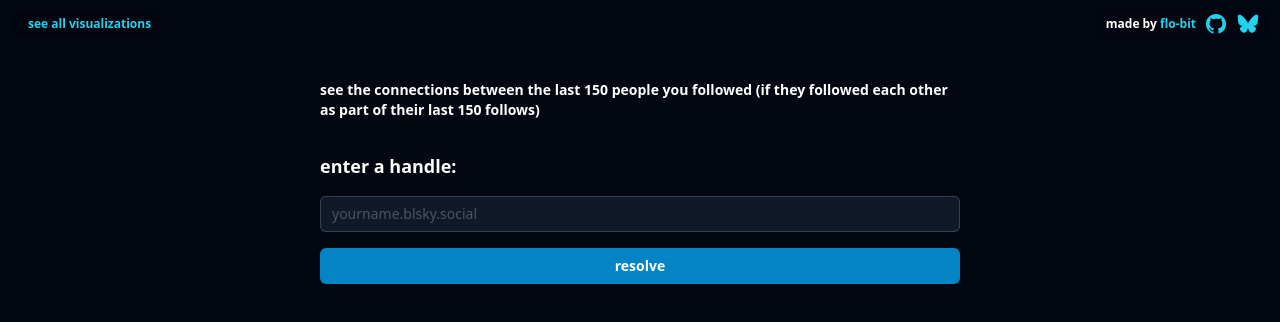
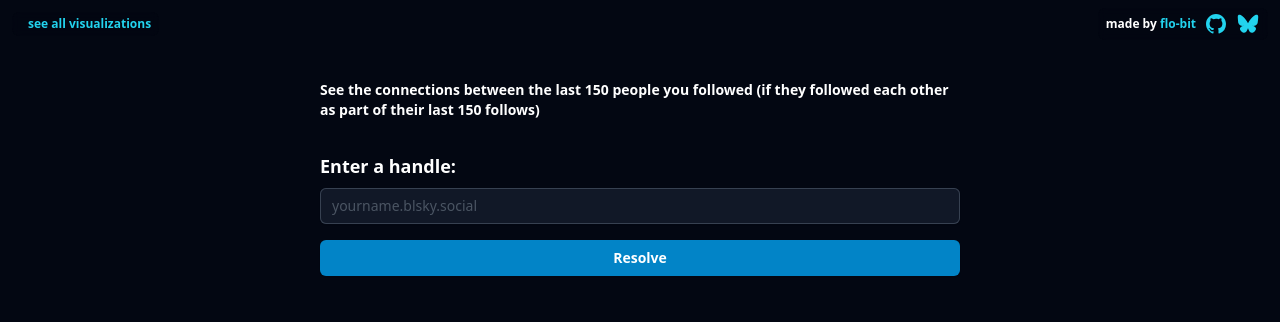
Before and after one commit to flo-bit/bluesky-visualizers, a SvelteKit app: page /connections-3d in a window 1280 px wide. Shown: the top 322 px of the page. Built offline with nearby package versions, Linux system fonts and the light colour scheme.

Commit message:
feat(connections-3d, a11y): add form semantics

```diff
--- a/src/routes/connections-3d/+page.svelte
+++ b/src/routes/connections-3d/+page.svelte
@@ -176,23 +176,32 @@
 <div bind:this={element} class="w-full h-full"></div>
 
 <div class="mx-auto flex max-w-2xl flex-col gap-4 px-4 pt-16 text-white">
+	<p class="my-4 text-sm font-semibold">
+		See the connections between the last 150 people you followed (if they followed each other as
+		part of their last 150 follows)
+	</p>
 
-	<div class="text-sm font-semibold my-4">see the connections between the last 150 people you followed (if they followed each other as part of their last 150 follows)</div>
-	<div class="text-lg font-semibold">enter a handle:</div>
-
+	<form method="POST" on:submit|preventDefault={loadUser}>
+		<label for="handle-input" class="mb-2 block text-lg font-semibold">Enter a handle:</label>
 		<input
+			id="handle-input"
 			bind:value={handle}
-		class="block w-full rounded-md border-0 bg-base-900 py-1.5 text-base-900 shadow-sm ring-1 ring-inset ring-base-300 placeholder:text-base-400 focus:ring-2 focus:ring-inset focus:ring-accent-600 dark:focus:ring-accent-500 sm:text-sm/6 dark:text-base-100 dark:ring-base-700 dark:placeholder:text-base-600"
+			class="block w-full rounded-md border-0 bg-base-900 py-1.5 text-base-900 shadow-sm ring-1 ring-inset ring-base-300 placeholder:text-base-400 focus:ring-2 focus:ring-inset focus:ring-accent-600 dark:text-base-100 dark:ring-base-700 dark:placeholder:text-base-600 dark:focus:ring-accent-500 sm:text-sm/6"
 			placeholder="yourname.blsky.social"
+			type="text"
+			required
 		/>
 
 		<button
+			type="submit"
 			disabled={loading}
-		class="inline-flex w-full justify-center rounded-md bg-accent-600 px-3 py-2 text-sm font-semibold text-white shadow-sm hover:bg-accent-500 focus-visible:outline focus-visible:outline-2 focus-visible:outline-offset-2 focus-visible:outline-accent-600 disabled:opacity-50"
-		onclick={loadUser}>resolve</button
+			class="mt-4 inline-flex w-full justify-center rounded-md bg-accent-600 px-3 py-2 text-sm font-semibold text-white shadow-sm hover:bg-accent-500 focus-visible:outline focus-visible:outline-2 focus-visible:outline-offset-2 focus-visible:outline-accent-600 disabled:opacity-50"
 		>
+			Resolve
+		</button>
+	</form>
 
 	{#if loading}
-		<div class="text-sm font-semibold">loading... please wait</div>
+		<p class="text-sm font-semibold" aria-live="polite">Loading... please wait</p>
 	{/if}
 </div>
```
Lines whose indentation alone changed are shown as unchanged.
